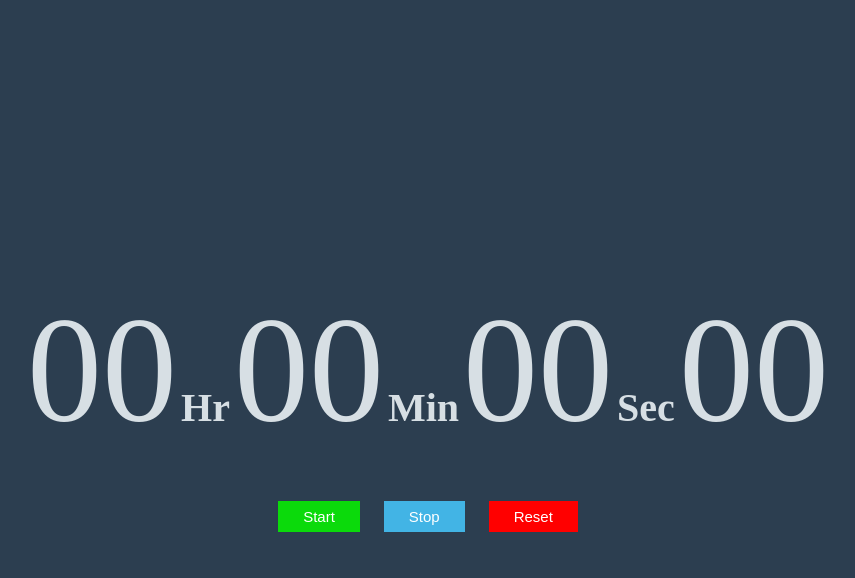
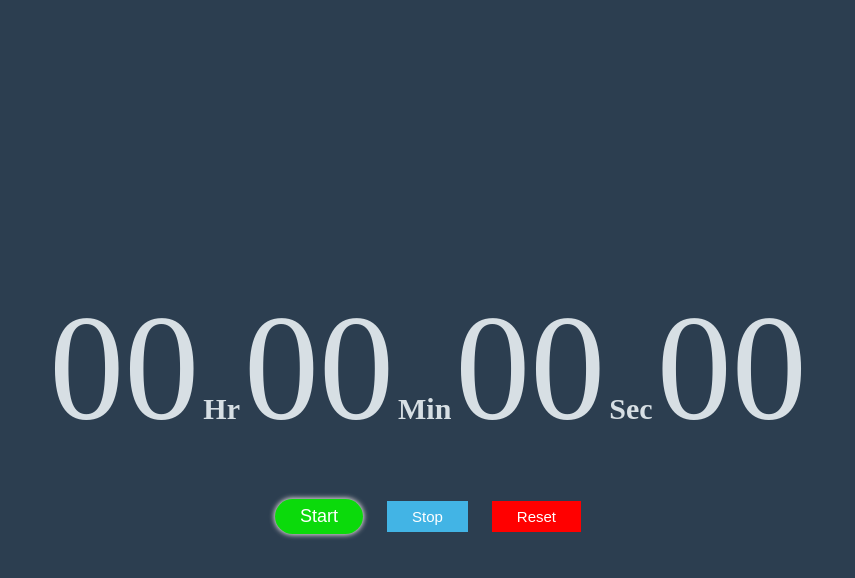
Before and after one commit to achaltelmasre/Stop-watch, a plain HTML site: page index.html in a window 1280 px wide. In both pictures the pointer is over the button "Start". Shown: the whole page, without its empty margins (212-1067 px from the left). Drawn offline with Linux system fonts and the light colour scheme.

Commit message:
update index.html

```diff
--- a/style.css
+++ b/style.css
@@ -11,10 +11,12 @@ body{
 .digit{
     font-size: 150px;
     font-size: bold;
+
 }
 .txt{
-    font-size: 40px;
+    font-size: 30px;
     font-weight: bold;
+
 
 }
 #btn-container{
@@ -29,6 +31,11 @@ body{
     border: 0px;
     cursor: pointer;
 }
+.btn:hover{
+    font-size: 18px;
+    border-radius: 20px;
+    box-shadow: 0 0 5px 1px rgb(230, 221, 221);
+}
 #start{
     background-color: rgb(11, 218, 11);
 }
@@ -38,3 +45,10 @@ body{
 #reset{
     background-color: red;
 }
+/* #container{
+    height: auto;
+    width: 800px;
+    padding: 20px;
+    border-radius: 20px;
+    box-shadow: 0 0 5px 1px rgb(197, 185, 185);
+} */
```
Also changed, not shown: index.html (+1 -0 lines).
